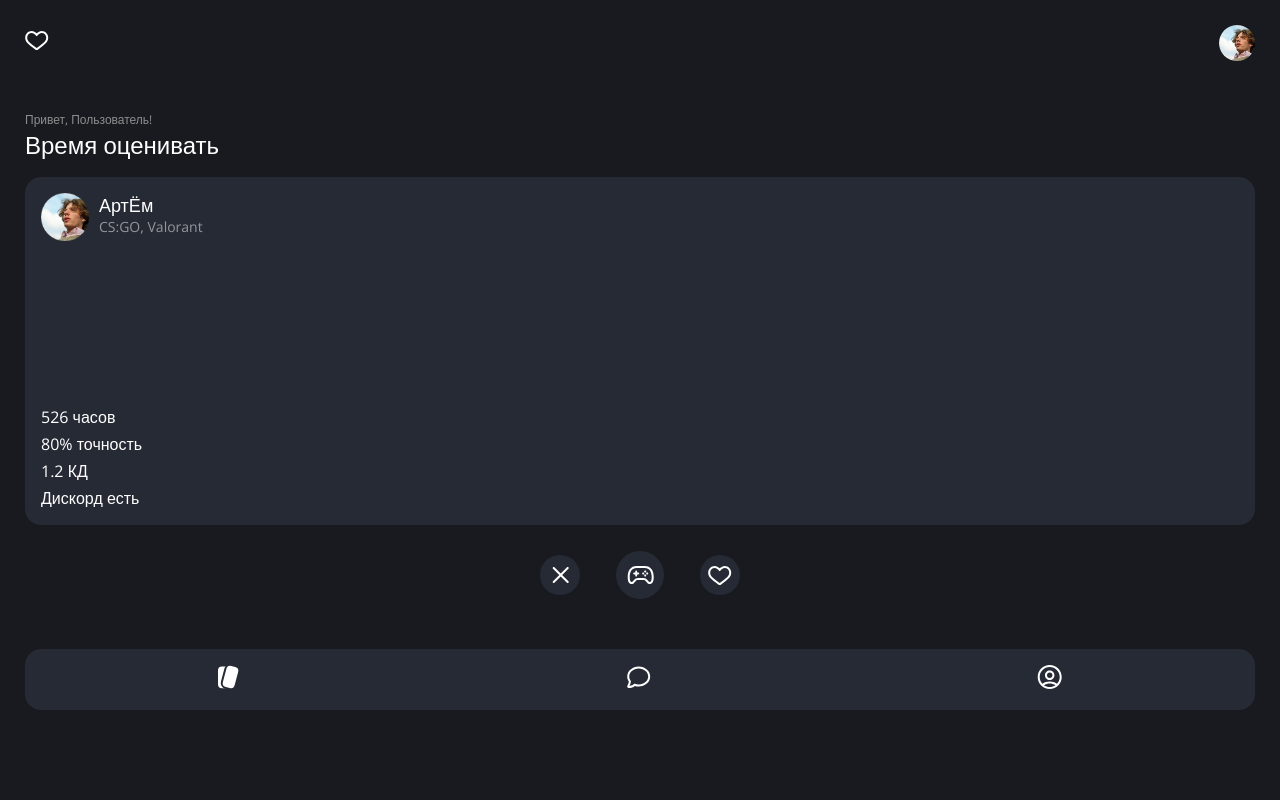
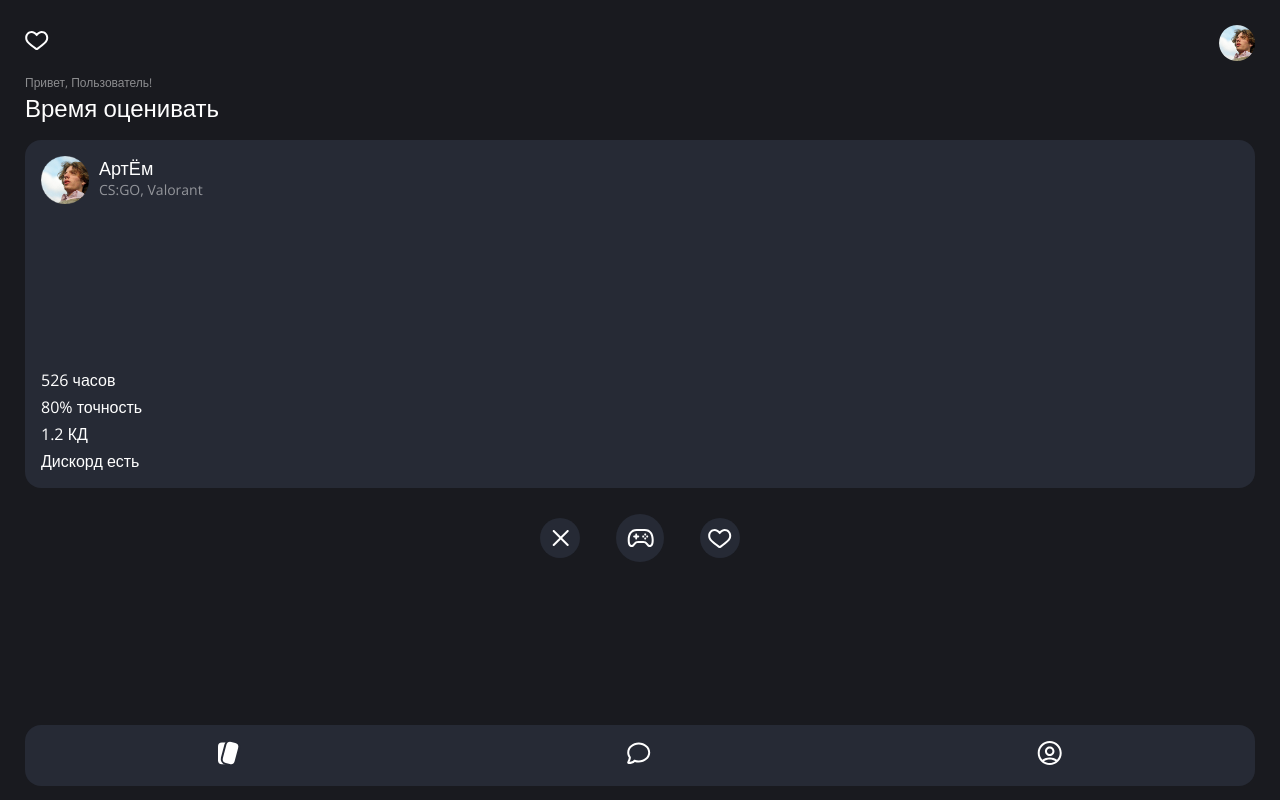
Before and after one commit to hhrum/team-project-search-gamers, a plain HTML site: page homepage.html in a window 1280 px wide. Drawn offline with nearby package versions, Linux system fonts and the light colour scheme.

Commit message:
Я переделал и это круто

```diff
--- a/assets/styles/style.css
+++ b/assets/styles/style.css
@@ -5,18 +5,18 @@
 
 
    /* Переменные */
+   --header-height: 74px;
+   --nav-height: 100px;
+
    --main-color: #262A35;
 }
 
 body {
-	margin: 0;
-
 	font-family: 'Open Sans', sans-serif;
 	font-size: 16px;
    color: #fff;
 
    background-color: #191A1F;
-   ;
 }
 
 .container {
@@ -27,7 +27,28 @@ body {
 
 
 
+/* Content */
+.content {
+   position:fixed;
+   left:0;
+   right:0;
+   top:0;
+   bottom:0;
+   overflow-y: auto;
+
+	margin: var(--header-height) 0 var(--nav-height);
+}
+
+
+
 /* Header */
+header {
+   position:fixed;
+   left:0;
+   right:0;
+   top:0;
+   height: var(--header-height);
+}
 
 .header__inner {
    display: flex;
@@ -46,6 +67,9 @@ body {
 
 
 /* Gamer-info */
+.gamer-info__inner {
+   padding: 0 25px;
+}
 .gamer-info__suptitle {
    font-size: 12px;
 
@@ -124,6 +148,14 @@ body {
 
 
 /* Nav */
+nav {
+   position:fixed;
+   left:0;
+   right:0;
+   bottom:0;
+   height: var(--nav-height);
+}
+
 .nav__content {
    display: flex;
    align-items: center;
--- a/homepage.html
+++ b/homepage.html
@@ -27,9 +27,7 @@
       </div>
    </header>
 
-   <div class="welcome">
-      <div class="container">
-
+   <div class="content">
       <div class="gamer-info__inner">
 
          <div class="gamer-info__suptitle">Привет, Пользователь!</div>
@@ -61,7 +59,6 @@
             </button>
             <button class="gamer-info__button"><img src="assets/img/icon/like-icon.svg" alt=""></button>
          </div>
-         </div>
 
       </div>
    </div>
```
Lines whose indentation alone changed are shown as unchanged.
